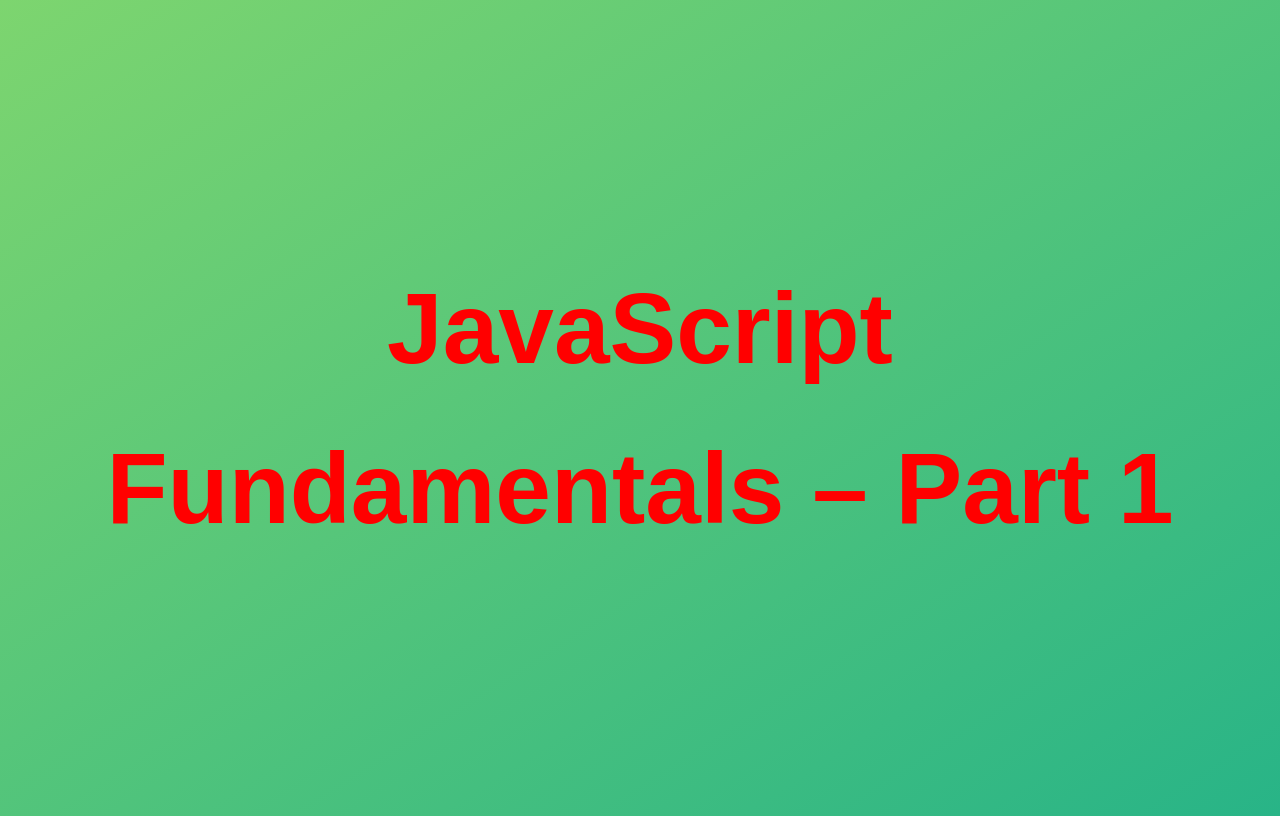
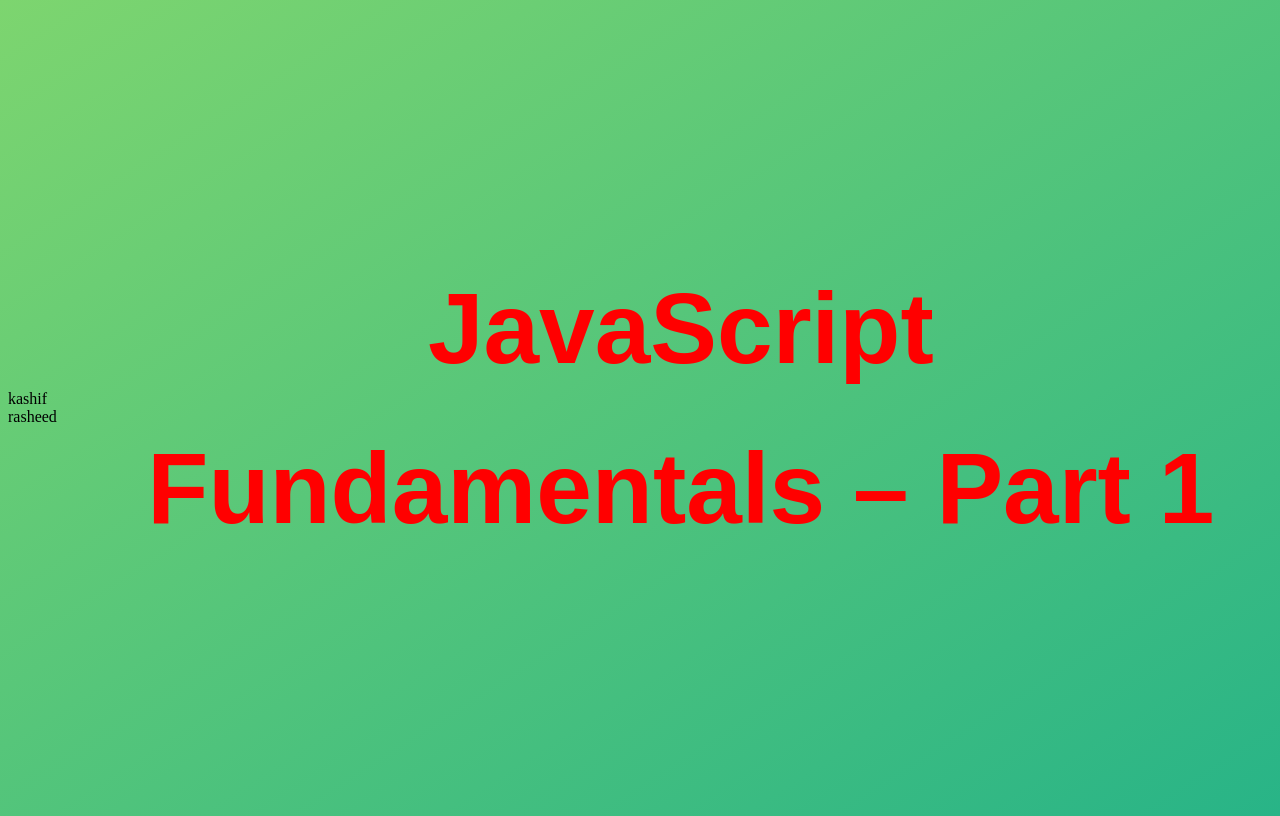
Before and after one commit to Kashifainii/javascipt-course, a plain HTML site: page practis 10/index.html in a window 1280 px wide. Drawn offline with Linux system fonts and the light colour scheme.

Commit message:
add p in html

```diff
--- a/practis 10/index.html
+++ b/practis 10/index.html
@@ -29,6 +29,9 @@
 </head>
 
 <body>
+    <p>
+    kashif rasheed</p>
+
     <script src="script.js">
 
     </script>
```
